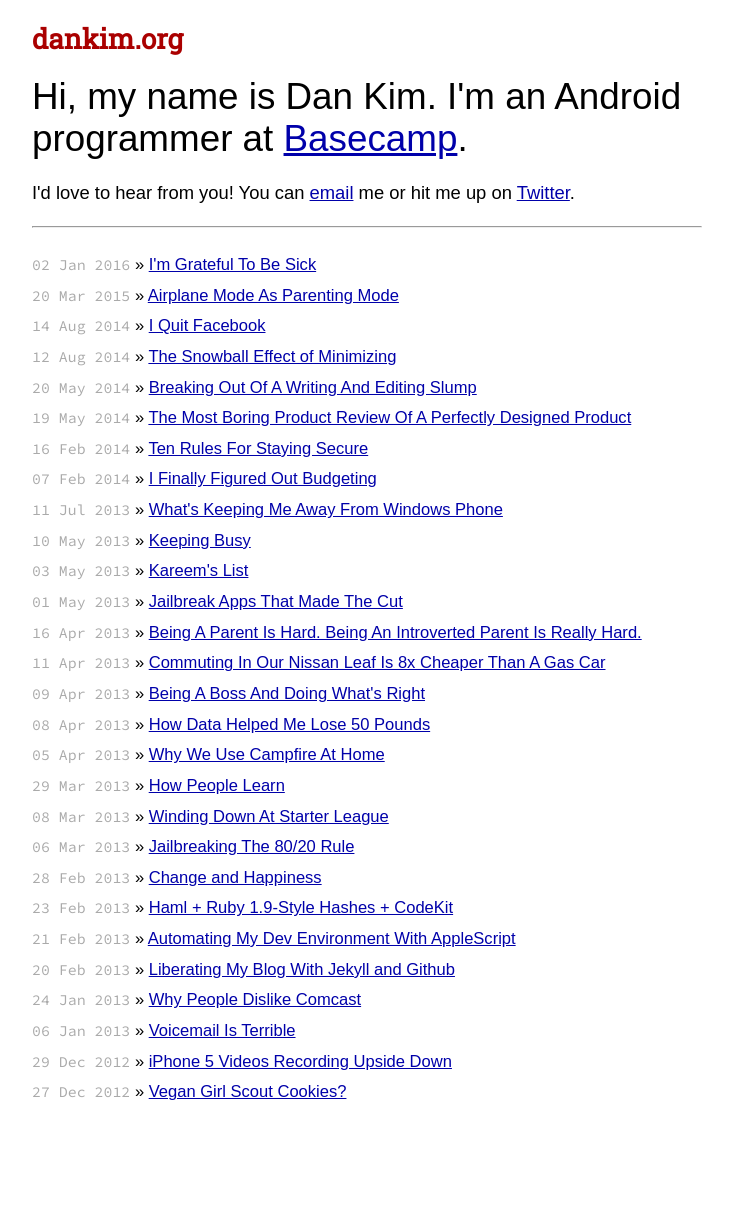
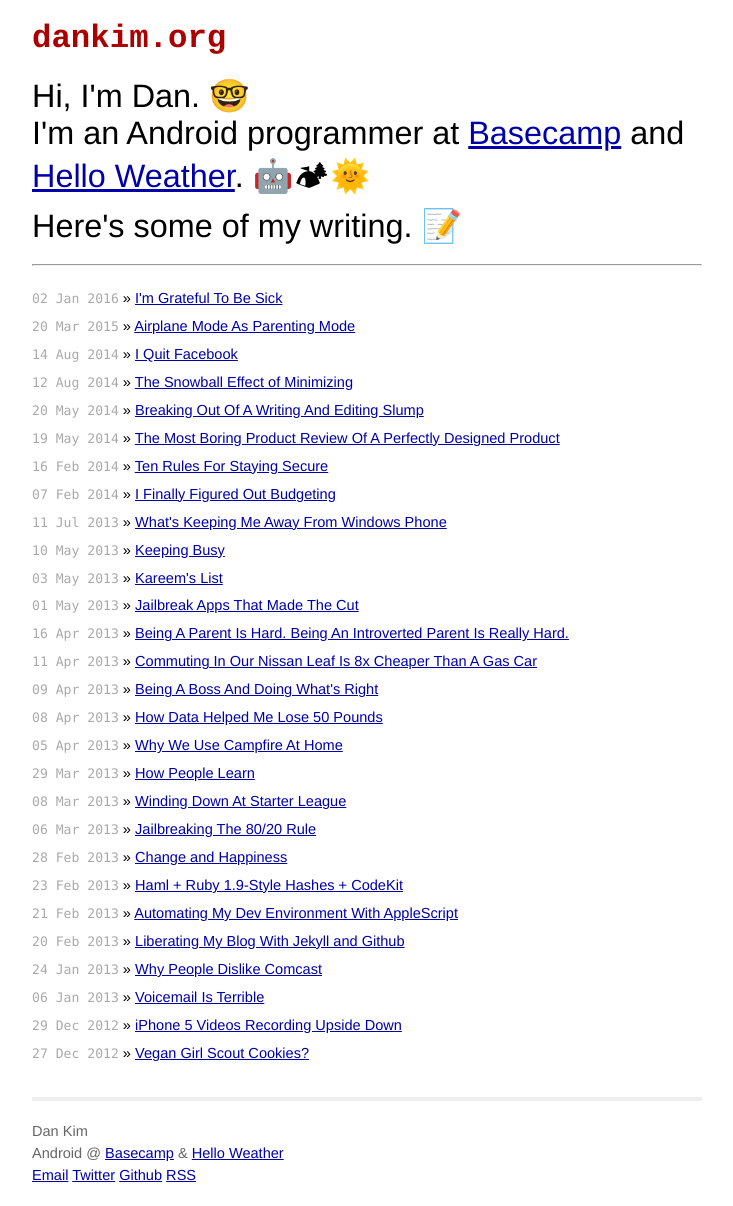
Before and after one commit to lateplate/lateplate.github.io, a Jekyll site: the page built from index.html, in a window 1280 px wide. Shown: the whole page, without its empty margins (273-1006 px from the left). Built offline with Jekyll 4.4.1, drawn with Linux system fonts in a browser that asks for light colours; some web fonts are replaced; Markdown is read by kramdown in place of the engine named in the settings; before the commit the page ends 1108 px from its top, so only the background shows below that.

Commit message:
Moar revising

```diff
--- a/_layouts/default.html
+++ b/_layouts/default.html
@@ -10,11 +10,10 @@
         <link rel="stylesheet" href="/css/syntax.css">
 
         <!-- RSS feed -->
-        <link rel="alternate" type="application/rss+xml" title="RSS" href="http://dankim.org/rss.xml">
+        <link rel="alternate" type="application/rss+xml" title="RSS" href="https://dankim.org/rss.xml">
 
         <!-- Custom CSS -->
         <link rel="stylesheet" href="/css/main.css">
-        <link href='http://fonts.googleapis.com/css?family=Muli|Source+Code+Pro|Roboto+Slab' rel='stylesheet' type='text/css'>
     </head>
     <body>
         <div class="site">
@@ -24,23 +23,22 @@
 
           {{ content }}
 
-          <!-- <div class="footer">
+          <div class="footer">
             <div class="contact">
               <p>
                 Dan Kim<br />
-                #37 at <a href="http://basecamp.com">Basecamp</a>
+                Android @ <a href="https://basecamp.com">Basecamp</a> & <a href="https://helloweatherapp.com">Hello Weather</a>
               </p>
             </div>
             <div class="contact">
               <p>
                 <a href="mailto:hello@dankim.org">Email</a>
                 <a href="https://twitter.com/dankim">Twitter</a>
-                <a href="https://medium.com/@lateplate">Medium</a>
                 <a href="https://github.com/lateplate">Github</a>
                 <a href="/rss.xml">RSS</a>
               </p>
             </div>
-          </div> -->
+          </div>
         </div>
     </body>
 </html>
--- a/css/main.css
+++ b/css/main.css
@@ -5,30 +5,30 @@
 
 body {
   background-color: #FFF;
-  font-family: 'Muli', sans-serif;
-  font-size: 1em;
+  font-family: Helvetica, sans-serif;
+  font-size: .88em;
 }
 
 h1, h2, h3, h4, h5, h6 {
-  font-family: 'Roboto Slab', Georgia, Palatino, serif;
+  font-family: "Courier", serif;
+  color: #000;
+}
+
+h1 {
+  font-size: 2.0em;
+  margin: 20px 0;
 }
 
 h2, h3 {
   margin: 20px 0;
-  color: #484848;
-}
-
-h1 {
-  font-size: 1.5em;
-  margin: 20px 0;
 }
 
 h2 {
-  font-size: 1.4em;
+  font-size: 1.5em;
 }
 
 h3 {
-  font-size: 1.15em;
+  font-size: 1.4em;
 }
 
 a {
@@ -40,13 +40,13 @@
 }
 
 a:hover {
-  color: #000;
+  color: #a00;
 }
 
 blockquote {
   padding: 0 25px;
   color: gray;
-  font-family: 'Roboto Slab', Georgia, Palatino, serif;
+  font-family: "Courier", serif;
 }
 
 .posts {
@@ -60,7 +60,7 @@
 
 .posts span {
   color: #aaa;
-  font-family: "Source Code Pro", Monaco, "Courier New", monospace;
+  font-family: Monaco, "Courier", monospace;
   font-size: .9em;
 }
 
--- a/index.html
+++ b/index.html
@@ -3,15 +3,21 @@
 title: dankim.org
 ---
 
-<p class="big">Hi, my name is Dan Kim. I'm an Android programmer at <a href="https://basecamp.com/">Basecamp</a>.</p>
+<p class="big">Hi, I'm Dan. 🤓
 
 <br/>
 
-<p>I'd love to hear from you! You can <a href="mailto:hello@dankim.org">email</a> me or hit me up on
-  <a href="https://twitter.com/dankim">Twitter</a>.</p>
+I'm an Android programmer at  <a href="https://basecamp.com/">Basecamp</a> and <a href="https://helloweatherapp.com">Hello Weather</a>. 🤖🏕🌞
+
 <br/>
-  <hr/>
-  <br/>
+
+Here's some of my writing. 📝
+
+</p>
+
+<br/>
+<hr/>
+<br/>
 
 <div id="home">
   <ul class="posts">
```
Also changed, not shown: _posts/2014-05-19-the-most-boring-product-review-of-a-perfectly-designed-product.md (+1 -1 lines), assets/kettle.jpg (added).
